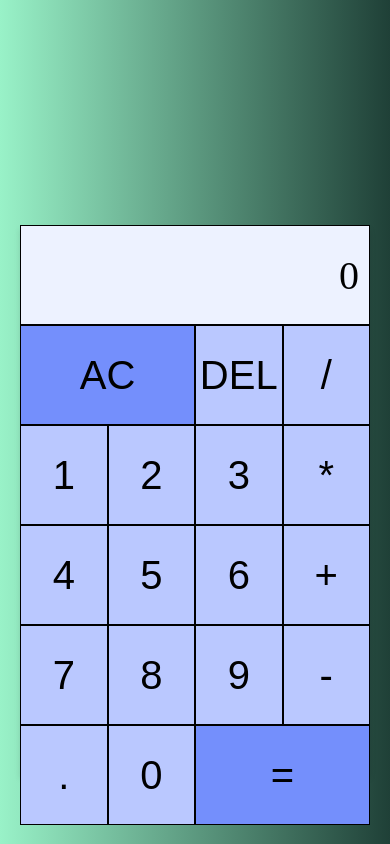
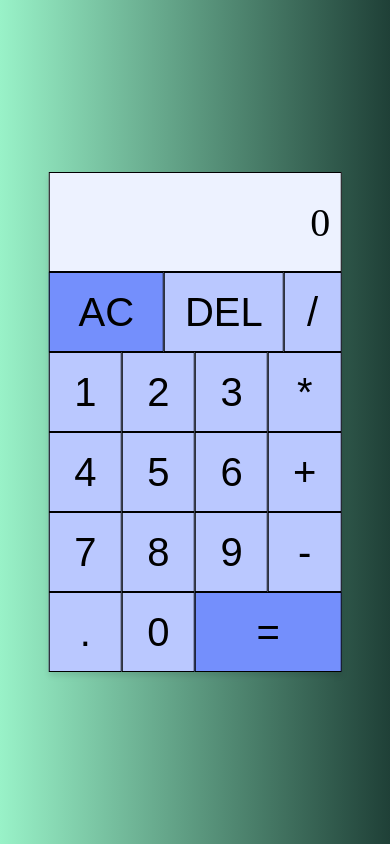
Before and after one commit to TKrzysztonDev/js-calculator, a plain HTML site: page index.html in a window 390 px wide. Shown: the top 844 px of the page. Drawn offline with Linux system fonts and the light colour scheme.

Commit message:
responsive design

```diff
--- a/index.html
+++ b/index.html
@@ -10,7 +10,6 @@
 </head>
 
 <body>
-    <main class="main">
     <div class="calc">
         <div class="output">
             <span class="input">0</span>
@@ -44,7 +43,7 @@
             <button class="btn btn-big btn-eval">=</button>
         </div>
     </div>
-    </main>
+
     <script src="script.js"></script>
 </body>
 
--- a/style.css
+++ b/style.css
@@ -10,24 +10,21 @@ html {
     font-size: 62.5%;
 }
 
-.main {
-    max-width: 100vw;
-    height: 100rem;
-    background: #1f4037;
-    /* fallback for old browsers */
-    background: -webkit-linear-gradient(to right, #99f2c8, #1f4037);
-    /* Chrome 10-25, Safari 5.1-6 */
+body {
+    height: 100vh;
     background: linear-gradient(to right, #99f2c8, #1f4037);
-    /* W3C, IE 10+/ Edge, Firefox 16+, Chrome 26+, Opera 12+, Safari 7+ */
     display: flex;
     justify-content: center;
-    align-items: center;
+    align-items: flex-start;
+    position: relative;
 }
 
 .calc {
-    width: 35rem;
-    height: 55rem;
     box-shadow: 0 4px 6px rgba(0, 0, 0, 0.1);
+    position: absolute;
+    top: 50%;
+    left: 50%;
+    transform: translate(-50%, -50%);
 }
 
 .output {
@@ -40,7 +37,7 @@ html {
 }
 
 .input {
-    font-size: 4rem;
+    font-size: 3rem;
     margin-right: 1rem;
 }
 
@@ -61,10 +58,11 @@ html {
 }
 
 .btn {
-    height: 10rem;
+    padding: 1rem;
+    height: 8rem;
     border: 1px solid black;
     cursor: pointer;
-    font-size: 4rem;
+    font-size: 3rem;
     display: flex;
     justify-content: center;
     align-items: center;
@@ -86,8 +84,15 @@ html {
     background-color: #5c7cfa;
 }
 
-@media (max-width=800px) {
-    html {
-        font-size: 50%;
+@media (max-width: 500px) {
+    .btn {
+        font-size: 4rem;
+        padding: 2rem;
+    }
+    .input {
+        font-size: 4rem;
+    }
+    .calc {
+        width: 75%;
     }
 }
```
Lines whose indentation alone changed are shown as unchanged.
